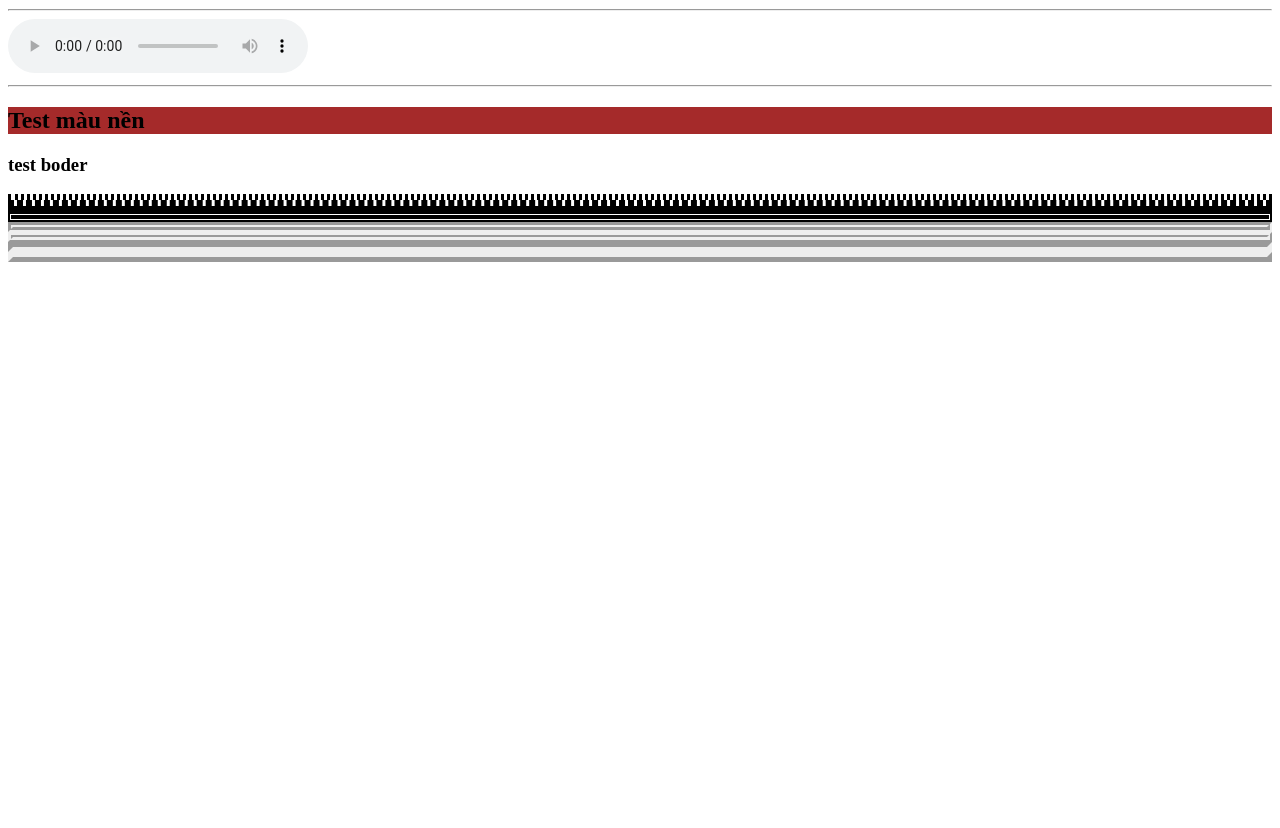
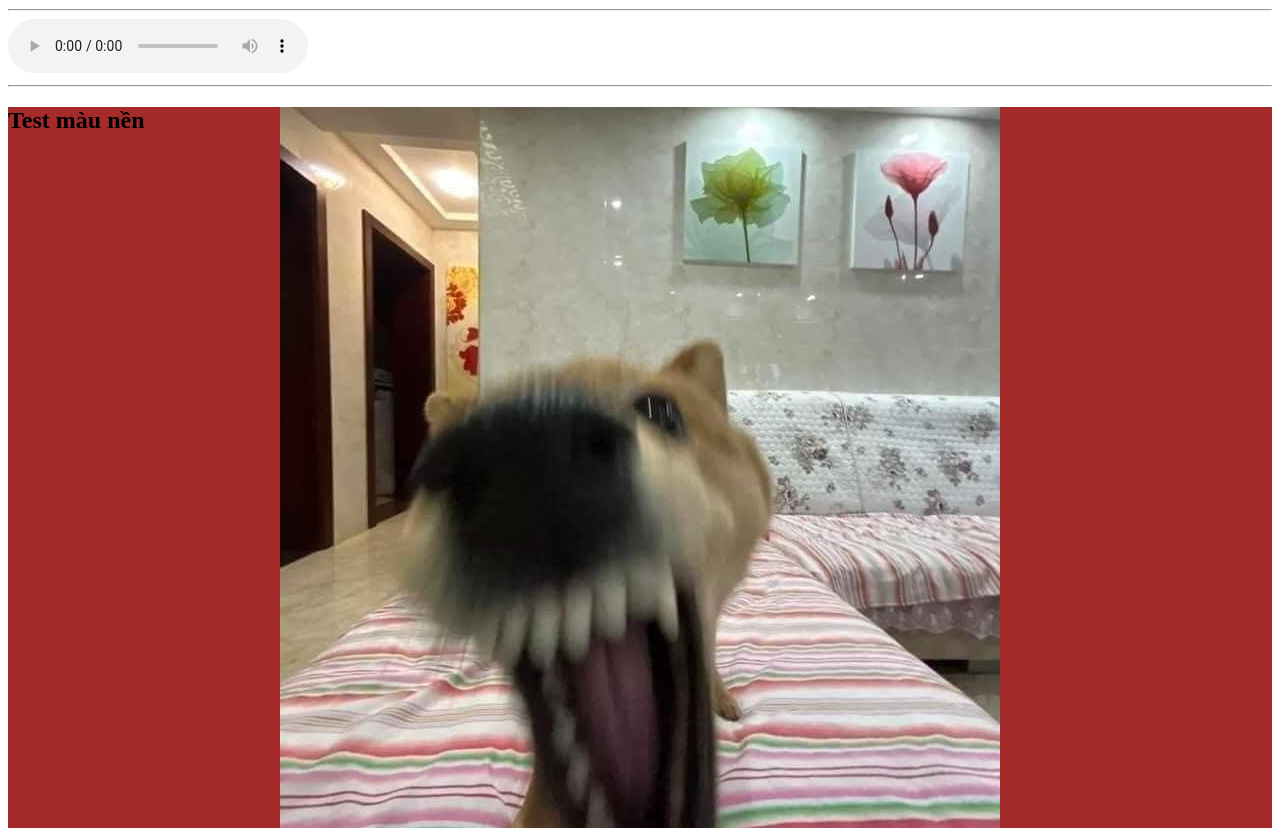
Before and after one commit to TuanBui0503/HTML-CSS, a plain HTML site: page index.html in a window 1280 px wide. Shown: the part 2038-2866 px from the top of the page. Before the commit the page ends 2308 px from the top, so only its background shows below. Drawn offline with Linux system fonts and the light colour scheme.

Commit message:
Update testCss.css

```diff
--- a/testCss.css
+++ b/testCss.css
@@ -1,7 +1,19 @@
-h2{
-    background-color: brown;
+h2 {
+    background: brown url(./img/cầy.jpg) no-repeat scroll center top;
+    height: 800px;
 }
-body {
-    /* background-image: url("./img/0cb875e5fae5d1074bc66270c7d519e6.jpg"); */
-    background-position: center top;
-  }
+
+.box {
+    display: flex;
+}
+
+.box1 {
+    width: 150px;
+    height: 150px;
+    background-color: yellow;
+    margin: 0 10px;
+    border-radius: 10px;
+    box-shadow: 0 0 5px 0 rgb(255, 0, 0);
+}
+
+body {}
```
